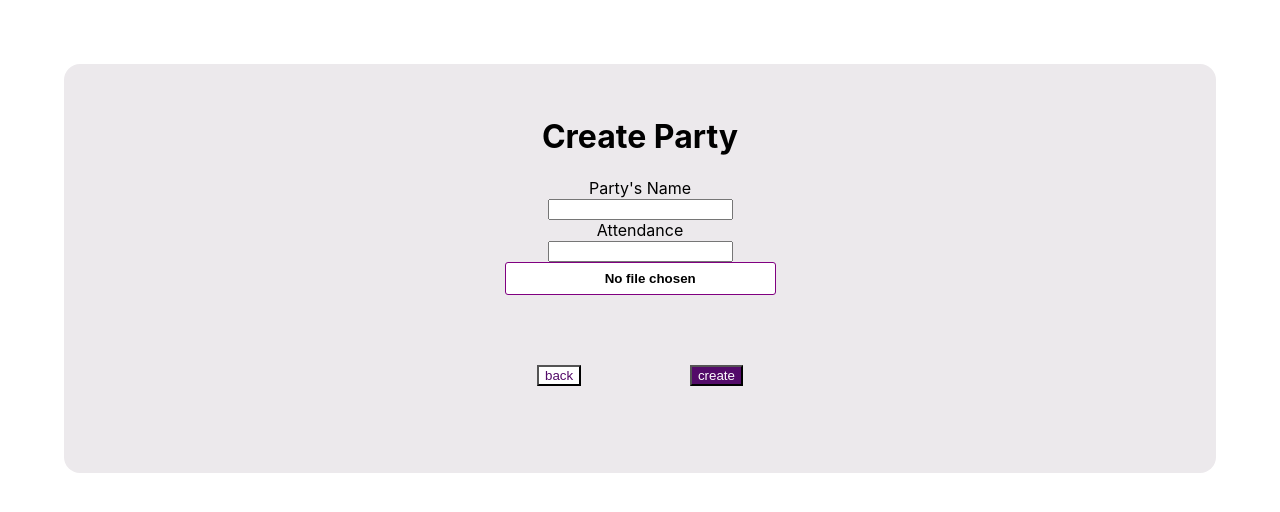
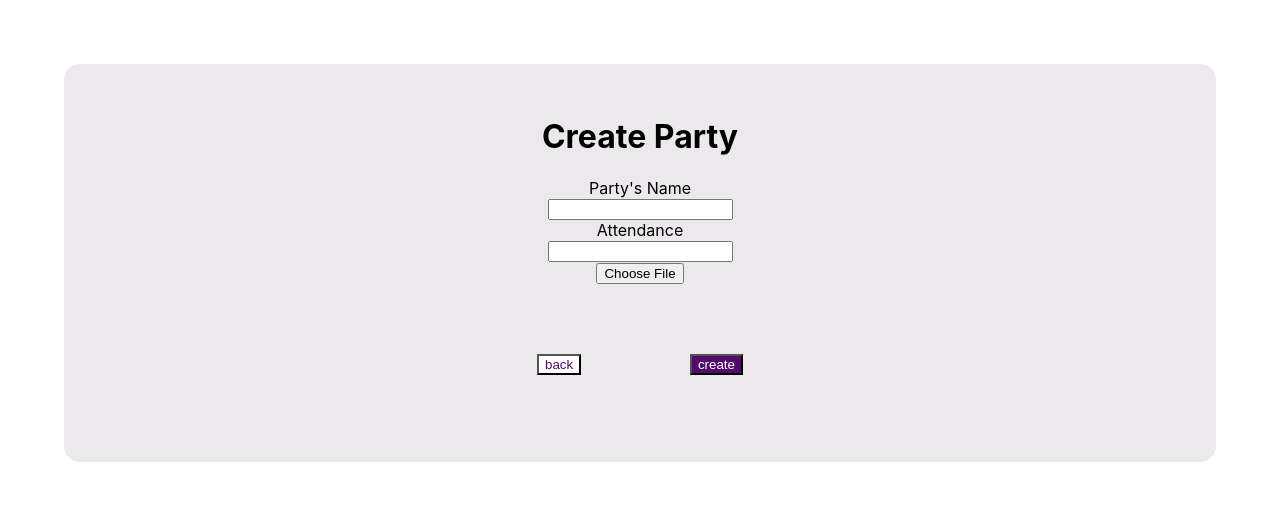
Before and after one commit to jiratchayapu/join-the-party, a React (Create React App) app in the folder frontend/: page /create-party in a window 1280 px wide. Shown: the top 512 px of the page. Built offline with nearby package versions, Linux system fonts and the light colour scheme.

Commit message:
Fix bug upload picture

```diff
--- a/frontend/src/views/party/CreateParty.js
+++ b/frontend/src/views/party/CreateParty.js
@@ -1,11 +1,35 @@
 import React from 'react';
-import { Form, Icon, Input, Button, Typography, Row, Popconfirm, message, Col,Upload } from 'antd';
+import { Form, Avatar, Input, Button, Typography, Row, Popconfirm, message, Col,Upload, AntAvatar } from 'antd';
 import './CreateParty.css';
 import { UploadOutlined } from '@ant-design/icons';
 import * as api from '../../lib/api'
 const { Title } = Typography;
 const required = value => (value ? undefined : 'This field is required');
 const isNum = value => (Number(value) >= 0 ? undefined : 'The field must be a positive number');
+
+function getBase64(img, callback) {
+  const reader = new FileReader();
+  reader.addEventListener('load', () => callback(reader.result));
+  reader.readAsDataURL(img);
+}
+
+function beforeUpload(file) {
+  const isJpgOrPng = file.type === 'image/jpeg' || file.type === 'image/png';
+  if (!isJpgOrPng) {
+    message.error('You can only upload JPG/JPEG/PNG file!');
+  }
+  const isLt2M = file.size / 1024 / 1024 < 5;
+  if (!isLt2M) {
+    message.error('Image must smaller than 5MB!');
+  }
+  return isJpgOrPng && isLt2M;
+}
+
+const dummyRequest = ({ file, onSuccess }) => {
+  setTimeout(() => {
+    onSuccess("ok");
+  }, 0);
+};
 
 class CreateParty extends React.Component {
         constructor(props) {
@@ -16,6 +40,7 @@ class CreateParty extends React.Component {
             };
             this.submit = this.submit.bind(this)
             this.setFieldValue = this.setFieldValue.bind(this)
+            this.handleChange = this.handleChange.bind(this)
             //this.getBase64 = this.getBase64.bind(this)
             this.validators = {
                 name: [required],
@@ -68,6 +93,7 @@ class CreateParty extends React.Component {
         return valid;
       }
     setFieldValue(field, value) {
+      console.log(this.state.values)
       if(field == "attendance" && Number(value) >= 0){
         this.setState({
           values: { ...this.state.values, [field]: parseInt(value) },
@@ -80,16 +106,19 @@ class CreateParty extends React.Component {
           error: { ...this.state.error, [field]: null }
         });
       }
-
       }
 
-    onImageChange(event) {
-      if (event.target.files && event.target.files[0]) {
-        let img = event.target.files[0];
-        this.setFieldValue('picture', URL.createObjectURL(img));
-        console.log(URL.createObjectURL(img))
-      }
-    }
+      handleChange(info){
+        if (info.file.status === 'error') message.error()
+        if (info.file.status === 'done') {
+          message.success('Upload done')
+          // Get this url from response in real world.
+          getBase64(info.file.originFileObj, imageUrl =>
+            this.setFieldValue('picture', imageUrl)
+          );
+          //this.props.onChange(info.file.originFileObj);
+        }
+      };
 
   render() {
     return (
@@ -138,10 +167,28 @@ class CreateParty extends React.Component {
                   maxLength={40}
                 />
               </Form.Item>
+              <Upload
+               // fileList={this.state.values.fileList}
+                customRequest={dummyRequest}
+                beforeUpload={beforeUpload}
+                onChange={this.handleChange}
+                >
+                <Button>Choose File</Button>
+                {/*
+                  this.state.values.picture !== '' ?
+                  <img src={this.state.values.picture} />
+                  //<Avatar icon="user" shape="square" size={182} src={this.state.values.picture} />
+                    : <div style={{height : '100%', width : '192px',display : 'table-cell', verticalAlign : 'middle', textAlign : 'center'}}>
+                        <UploadOutlined />
+                        <div className="ant-upload-text" style={{color: '#0038A8', fontSize : '1.1rem'}}>Upload</div>
+                      </div>
+                */}
+              </Upload>
               {//<img src={this.state.values.picture} />
               }
-              <input type="file" className="cover-picture" onChange={(e) => this.onImageChange(e)} />
-              </Col>
+              {//<input type="file" className="cover-picture" onChange={(e) => this.onImageChange(e)} />
+
+              }</Col>
           </Row>
 
           <div className="for-mobile">
--- a/frontend/src/views/party/PartyItem.js
+++ b/frontend/src/views/party/PartyItem.js
@@ -4,7 +4,7 @@ import { Form, Icon, Input, Button, Typography, Row, Popconfirm, message, Col, I
 function PartyItem(props){
   const {party, onClickJoin} = props;
     return(<div className="party-item">
-    <img src={party.picture ? party.picture : "error"}></img>
+    <img src={party.picture ? party.picture : "https://encrypted-tbn0.gstatic.com/images?q=tbn:ANd9GcSqhMfmVPGd1wpu9Bucc2vToj8zTowaXiJMjGv9Q1Wb0RS1a-g53z9EQH7uT-TXNjgeOxQ&usqp=CAU"}></img>
     <div className='title'>{party.name}</div>
     <Row>
       <Col span={12}>
```
